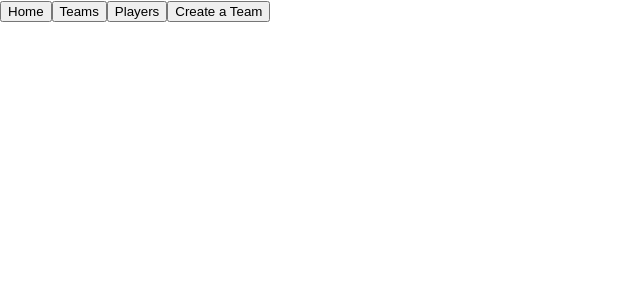
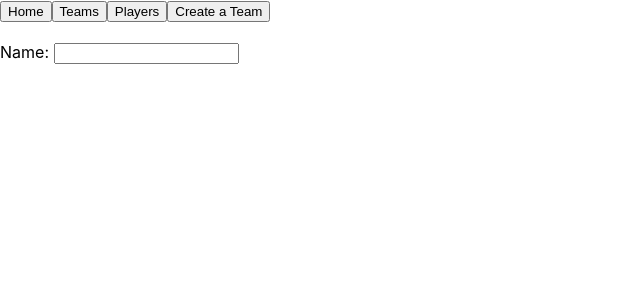
Before and after one commit to Jnorman2123/soccer-player-manager-project, a React (Create React App) app: page /teams/1/edit in a window 1280 px wide. Shown: the top 300 px of the page, without its empty margins (0-640 px from the left). Built offline with nearby package versions, Linux system fonts and the light colour scheme.

Commit message:
added edit team from page with button link from to team show page

```diff
--- a/src/actions/teams/teamActions.js
+++ b/src/actions/teams/teamActions.js
@@ -46,6 +46,10 @@ export function addTeam(team) {
     }
 }
 
+export function editTeam(team) {
+
+}
+
 export function deleteTeam(id) {
     return (dispatch) => {
         dispatch({type: 'START_DELETE_TEAM_REQUEST'})
--- /dev/null
+++ b/src/components/teams/EditTeamForm.js
@@ -0,0 +1,16 @@
+import React, { Component } from 'react'
+
+class EditTeamForm extends Component {
+    render() {
+        return (
+            <div>
+                <form>
+                    <label>Name: </label>
+                    <input type='text'></input>
+                </form>
+            </div>
+        )
+    }
+}
+
+export default EditTeamForm
--- a/src/components/teams/Team.js
+++ b/src/components/teams/Team.js
@@ -1,6 +1,7 @@
 import React, { Component } from 'react'
 import { connect } from 'react-redux'
 import { fetchTeams, deleteTeam } from '../../actions/teams/teamActions'
+import { Link } from 'react-router-dom'
 
 class Team extends Component {
 
@@ -9,17 +10,17 @@ class Team extends Component {
         this.props.fetchTeams()
     }
 
-    handleDelete = () => {
+    handleClick = () => {
         const id = this.props.match.params.teamID
         this.props.deleteTeam(id)
         this.props.history.push('/teams')
     }
 
-    handleEdit = () => {
-        const teamId = parseInt(this.props.match.params.teamID)
-        const theTeam = this.props.teams.teams.filter(team => team.id === teamId)[0]
-        this.props.editTeam(theTeam)
-    }
+    // handleEdit = () => {
+    //     const teamId = parseInt(this.props.match.params.teamID)
+    //     const theTeam = this.props.teams.teams.filter(team => team.id === teamId)[0]
+    //     this.props.editTeam(theTeam)
+    // }
 
     renderTeam() {
         const teamId = parseInt(this.props.match.params.teamID)
@@ -27,8 +28,10 @@ class Team extends Component {
         if (theTeam !== undefined) {
             return <div>
                 <h3>{theTeam.name}</h3>
-                <button onClick={this.handleEdit}>Edit {theTeam.name}</button>
-                <button onClick={this.handleDelete}>Delete {theTeam.name}</button>
+                <button onClick={this.handleClick}>Delete {theTeam.name}</button>
+                <Link to={`/teams/${teamId.toString()}/edit`}>
+                        <button>Edit {theTeam.name}</button>
+                </Link>
             </div>
         }
     }
--- a/src/routes.js
+++ b/src/routes.js
@@ -6,6 +6,7 @@ import Players from './components/players/Players'
 import NavBar from './components/nav/NavBar'
 import Home from './components/home/Home'
 import TeamForm from './components/teams/TeamForm'
+import EditTeamForm from './components/teams/EditTeamForm'
 
 const routes = (
     <div>
@@ -16,6 +17,7 @@ const routes = (
             <Route exact path='/players' component={Players} />
             <Route exact path='/teams/new' component={TeamForm} />
             <Route exact path='/teams/:teamID' component={Team} />
+            <Route exact path='/teams/:teamID/edit' component={EditTeamForm} />
         </Switch>
     </div>
 )
```
